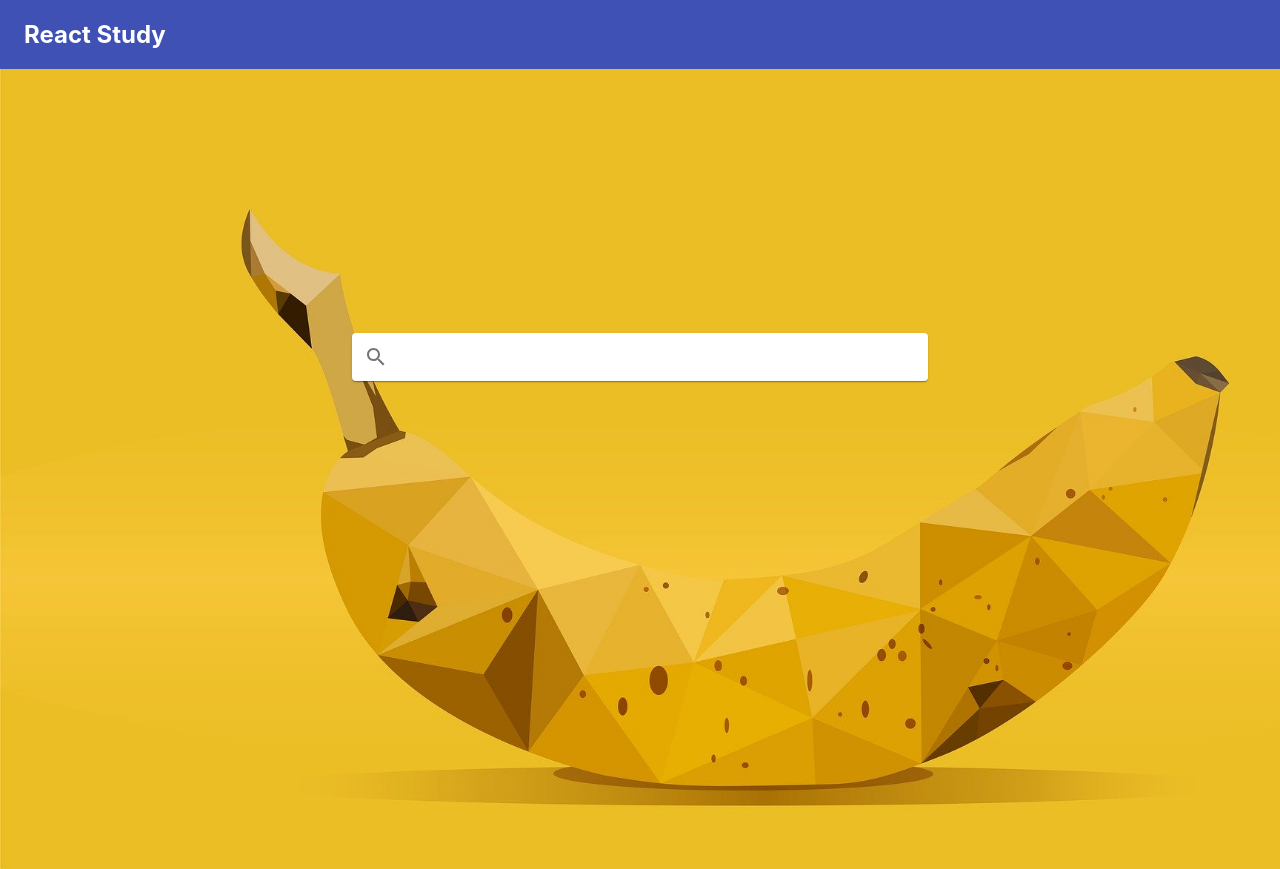
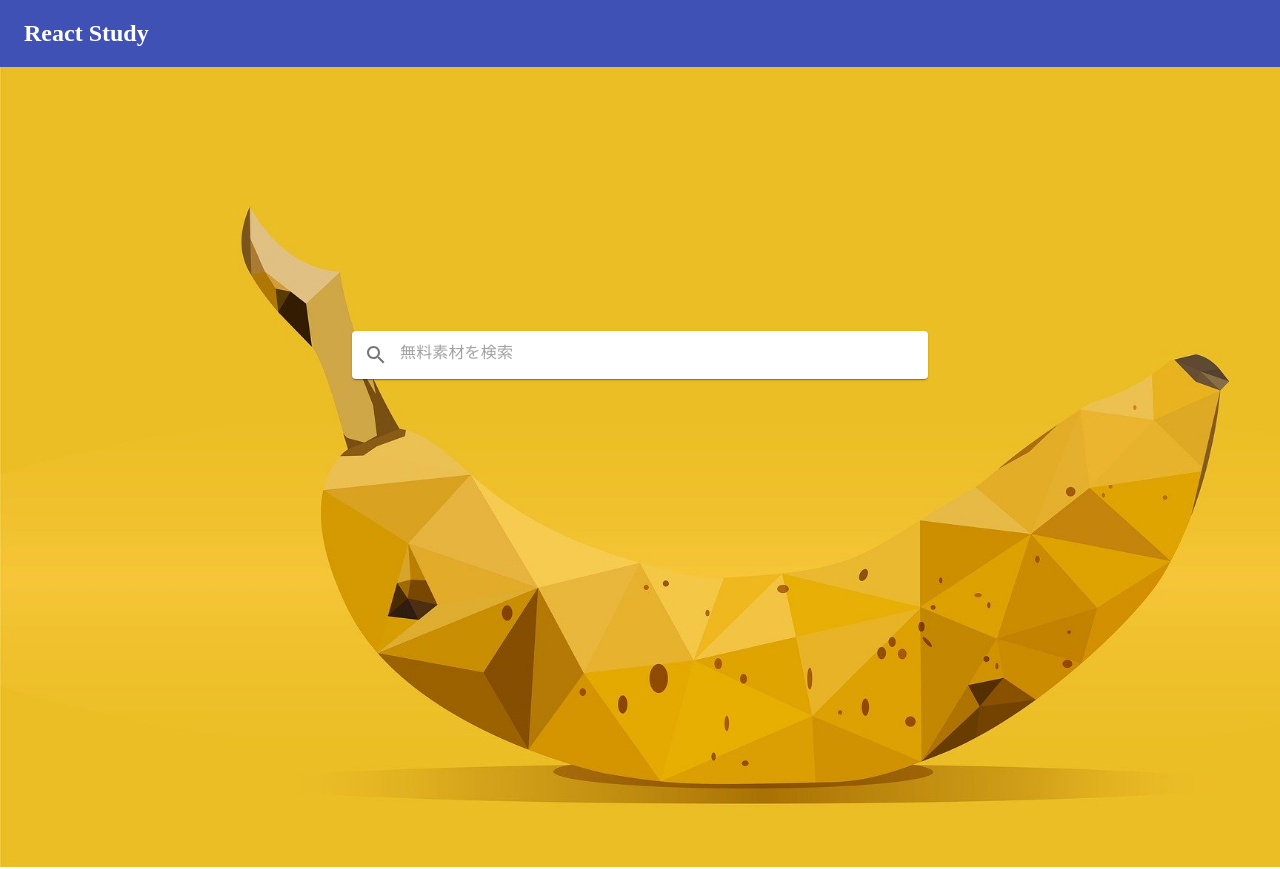
Before and after one commit to yuichiyasui/react-study, a React (Create React App) app: page / in a window 1280 px wide. Built offline with nearby package versions, Linux system fonts and the light colour scheme.

Commit message:
stateで値を保持できるように変更

```diff
--- a/package.json
+++ b/package.json
@@ -12,6 +12,7 @@
     "@types/node": "^12.12.47",
     "@types/react": "^16.9.41",
     "@types/react-dom": "^16.9.8",
+    "fontsource-roboto": "^2.1.4",
     "node-sass": "^4.14.1",
     "react": "^16.13.1",
     "react-dom": "^16.13.1",
--- a/src/assets/css/index.css
+++ /dev/null
@@ -1,13 +0,0 @@
-body {
-  margin: 0;
-  font-family: -apple-system, BlinkMacSystemFont, 'Segoe UI', 'Roboto', 'Oxygen',
-    'Ubuntu', 'Cantarell', 'Fira Sans', 'Droid Sans', 'Helvetica Neue',
-    sans-serif;
-  -webkit-font-smoothing: antialiased;
-  -moz-osx-font-smoothing: grayscale;
-}
-
-code {
-  font-family: source-code-pro, Menlo, Monaco, Consolas, 'Courier New',
-    monospace;
-}
--- /dev/null
+++ b/src/assets/css/index.scss
@@ -0,0 +1,3 @@
+body {
+    margin: 0;
+}
--- a/src/components/TopContent.tsx
+++ b/src/components/TopContent.tsx
@@ -1,4 +1,4 @@
-import React, { FC } from 'react'
+import React, { FC, useState } from 'react'
 import Paper from '@material-ui/core/Paper'
 import IconButton from '@material-ui/core/IconButton'
 import SearchIcon from '@material-ui/icons/Search'
@@ -7,12 +7,17 @@ import InputBase from '@material-ui/core/InputBase'
 import 'assets/css/components/topContent.scss'
 
 const TopContent: FC = () => {
+  const [keyword, setKeyword] = useState('')
+  const handleChange = (event: React.ChangeEvent<HTMLInputElement>) => {
+    console.log(keyword) // TODO: ESListの警告回避のためにとりあえず入れた
+    setKeyword(event.target.value)
+  }
   return (
     <Paper className="paper">
       <IconButton>
         <SearchIcon type="submit" />
       </IconButton>
-      <InputBase />
+      <InputBase placeholder="無料素材を検索" onChange={handleChange} />
     </Paper>
   )
 }
--- a/src/index.tsx
+++ b/src/index.tsx
@@ -1,8 +1,9 @@
 import React from 'react'
 import ReactDOM from 'react-dom'
-import 'assets/css/index.css'
 import Top from 'pages/Top'
 import Header from 'components/Header'
+
+import 'assets/css/index.scss'
 
 import * as serviceWorker from './serviceWorker'
 
```
Also changed, not shown: 1 other file (tests, documents, lock files or other folders).
